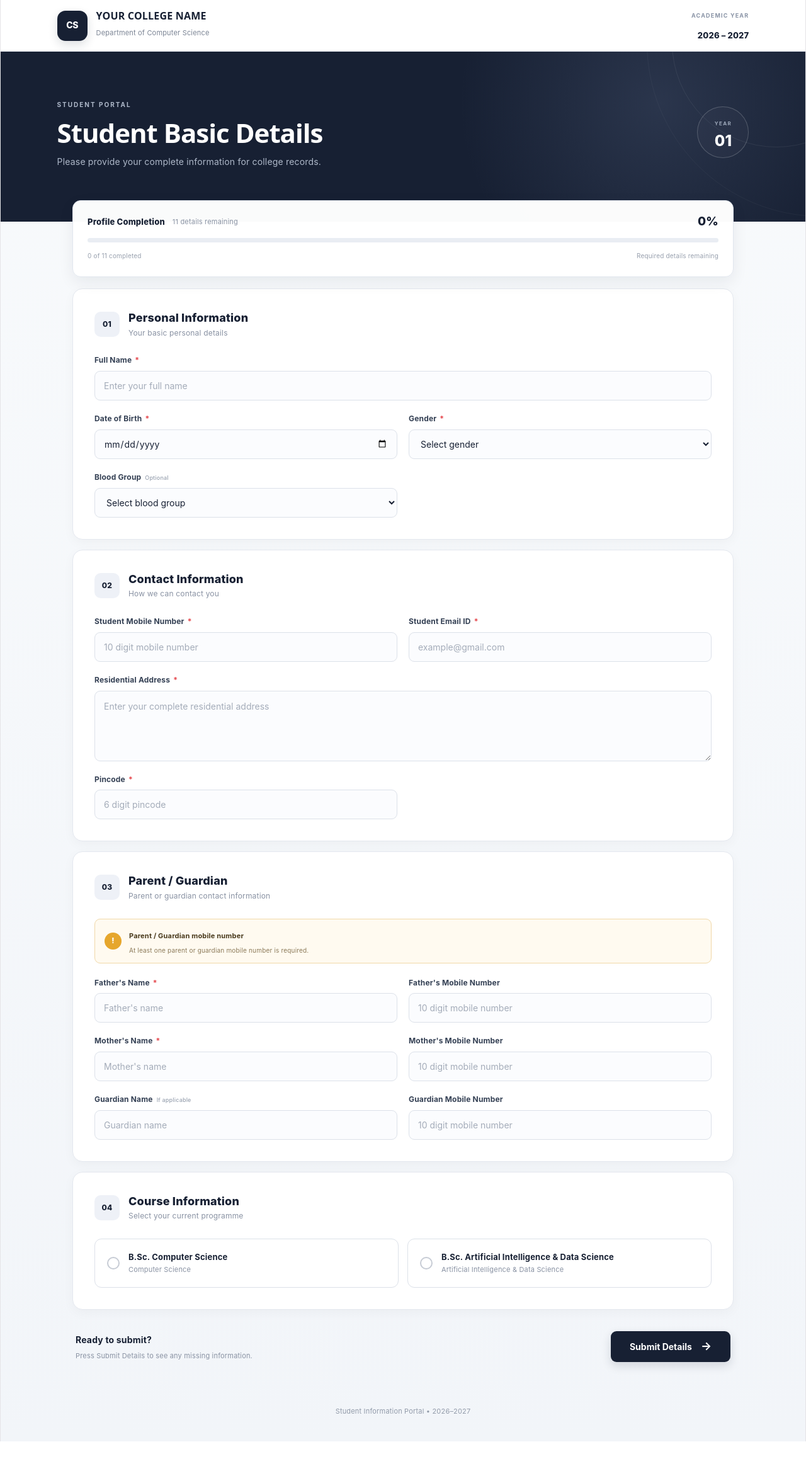
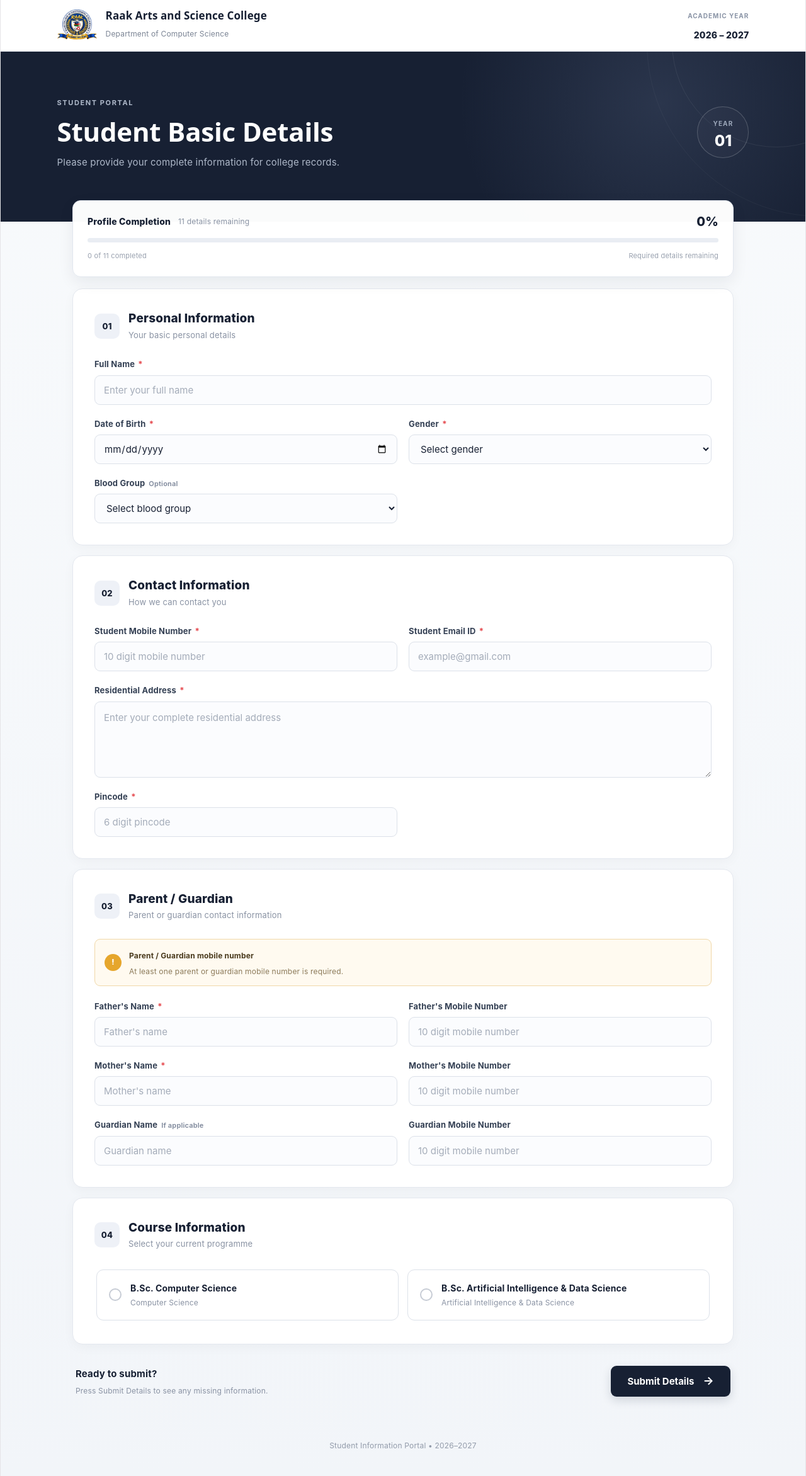
Before and after one commit to harimaxdp-blip/student_detials, a React (Vite) app: page / in a window 1280 px wide. Shown: the whole page at 63% size. Before the commit the page ends 2289 px from the top, so only its background shows below. Built offline with nearby package versions, Linux system fonts and the light colour scheme.

Commit message:
Updated project

```diff
--- a/src/components/StudentForm.css
+++ b/src/components/StudentForm.css
@@ -1,6 +1,7 @@
 /* =========================================================
    STUDENT INFORMATION PORTAL
-   COMPLETE RESPONSIVE CSS
+   COMPLETE RESPONSIVE CSS — FIXED & ENHANCED
+   TYPOGRAPHY PASS: sized up + loosened for student readability
    ========================================================= */
 
 
@@ -58,6 +59,11 @@ body,
     "Segoe UI",
     sans-serif;
 
+  /* READABILITY: crisper, cleaner text rendering across browsers */
+  -webkit-font-smoothing: antialiased;
+  -moz-osx-font-smoothing: grayscale;
+  text-rendering: optimizeLegibility;
+
   overflow-x: hidden;
 }
 
@@ -100,29 +106,30 @@ body,
   min-width: 0;
 }
 
+/* FIX: "width: 63x" is not a valid CSS length (missing the "p"
+   in "px"), so the browser drops that declaration entirely and
+   width falls back to its default — the logo box stopped being
+   sized at all. Corrected to 63px. */
 .college-logo {
-  width: 48px;
-  height: 48px;
+  width: 63px;
+  height: 63px;
 
   flex-shrink: 0;
 
   display: flex;
   align-items: center;
   justify-content: center;
+  overflow: hidden;
 
   border-radius: 13px;
 
-  background: #172033;
-
-  color: #ffffff;
-
-  font-size: 14px;
-  font-weight: 850;
-
-  letter-spacing: -0.5px;
-
-  box-shadow:
-    0 6px 15px rgba(23, 32, 51, 0.14);
+}
+
+.college-logo img {
+  width: 100%;
+  height: 100%;
+  object-fit: contain;
+  display: block;
 }
 
 .college-info {
@@ -134,12 +141,12 @@ body,
 
   color: #172033;
 
-  font-size: 16px;
-  line-height: 1.25;
+  font-size: 17px;
+  line-height: 1.3;
 
   font-weight: 800;
 
-  letter-spacing: 0.2px;
+  letter-spacing: 0.1px;
 
   white-space: nowrap;
 }
@@ -149,7 +156,7 @@ body,
 
   color: #7b8494;
 
-  font-size: 11px;
+  font-size: 12px;
 
   white-space: nowrap;
 }
@@ -172,11 +179,11 @@ body,
 
   color: #8a94a6;
 
-  font-size: 9px;
+  font-size: 10px;
 
   font-weight: 650;
 
-  letter-spacing: 1.2px;
+  letter-spacing: 1px;
 
   text-transform: uppercase;
 }
@@ -184,7 +191,7 @@ body,
 .academic-year strong {
   color: #172033;
 
-  font-size: 13px;
+  font-size: 14px;
 
   font-weight: 800;
 }
@@ -280,11 +287,11 @@ body,
 
   color: #aeb8c9;
 
-  font-size: 10px;
+  font-size: 11px;
 
   font-weight: 750;
 
-  letter-spacing: 2px;
+  letter-spacing: 1.6px;
 }
 
 .hero-content h2 {
@@ -295,23 +302,26 @@ body,
   font-size:
     clamp(28px, 4vw, 42px);
 
-  line-height: 1.15;
+  line-height: 1.2;
 
   font-weight: 800;
 
-  letter-spacing: -1px;
+  /* READABILITY: tight negative tracking makes large headings
+     harder to scan, especially for students reading on small
+     screens — loosened from -1px to a much gentler -0.2px. */
+  letter-spacing: -0.2px;
 }
 
 .hero-content p {
   max-width: 580px;
 
-  margin: 11px 0 0;
+  margin: 12px 0 0;
 
   color: #aeb8c9;
 
-  font-size: 14px;
-
-  line-height: 1.6;
+  font-size: 15px;
+
+  line-height: 1.65;
 }
 
 
@@ -349,11 +359,11 @@ body,
 
   color: #9da8ba;
 
-  font-size: 8px;
+  font-size: 10px;
 
   font-weight: 700;
 
-  letter-spacing: 1.3px;
+  letter-spacing: 1.1px;
 }
 
 .course-badge strong {
@@ -427,7 +437,7 @@ body,
 .completion-heading {
   color: #172033;
 
-  font-size: 13px;
+  font-size: 14px;
 
   font-weight: 800;
 }
@@ -435,7 +445,7 @@ body,
 .completion-status {
   color: #8992a3;
 
-  font-size: 11px;
+  font-size: 12px;
 }
 
 .completion-percentage {
@@ -443,7 +453,7 @@ body,
 
   color: #172033;
 
-  font-size: 19px;
+  font-size: 20px;
 
   font-weight: 850;
 }
@@ -501,7 +511,7 @@ body,
 
   color: #98a0ae;
 
-  font-size: 10px;
+  font-size: 11px;
 }
 
 .waiting-text {
@@ -601,7 +611,7 @@ body,
 
   color: #172033;
 
-  font-size: 12px;
+  font-size: 13px;
 
   font-weight: 850;
 }
@@ -611,9 +621,9 @@ body,
 
   color: #172033;
 
-  font-size: 18px;
-
-  line-height: 1.3;
+  font-size: 19px;
+
+  line-height: 1.35;
 
   font-weight: 800;
 }
@@ -623,9 +633,9 @@ body,
 
   color: #8992a3;
 
-  font-size: 12px;
-
-  line-height: 1.4;
+  font-size: 13px;
+
+  line-height: 1.5;
 }
 
 
@@ -666,7 +676,7 @@ body,
 .input-group label {
   color: #344054;
 
-  font-size: 12px;
+  font-size: 13px;
 
   line-height: 1.4;
 
@@ -684,11 +694,11 @@ body,
 .optional {
   margin-left: 6px;
 
-  color: #9aa3b1;
-
-  font-size: 9px;
-
-  font-weight: 500;
+  color: #7d879a;
+
+  font-size: 11px;
+
+  font-weight: 600;
 }
 
 
@@ -716,7 +726,9 @@ body,
 
   font-family: inherit;
 
-  font-size: 14px;
+  /* READABILITY: bumped from 14px so form text is comfortably
+     legible without being so small it needs squinting. */
+  font-size: 15px;
 
   transition:
     border-color 0.2s ease,
@@ -742,7 +754,7 @@ body,
 
   resize: vertical;
 
-  line-height: 1.5;
+  line-height: 1.55;
 }
 
 
@@ -789,17 +801,40 @@ body,
 
 
 /* =========================================================
-   ERROR
-   ========================================================= */
+   ERROR STATE
+   ========================================================= */
+
+.input-group input.input-error,
+.input-group select.input-error,
+.input-group textarea.input-error {
+  border-color: #e5484d;
+
+  background: #fef6f6;
+}
+
+.input-group input.input-error:focus,
+.input-group select.input-error:focus,
+.input-group textarea.input-error:focus {
+  border-color: #d14343;
+
+  box-shadow:
+    0 0 0 3px
+    rgba(212, 67, 67, 0.1);
+}
 
 .error-text {
   margin-top: -2px;
 
   color: #d14343;
 
-  font-size: 10px;
-
-  line-height: 1.3;
+  /* READABILITY: error messages are the most important text on
+     the page in the moment a student sees them — sized up and
+     given real weight so they're impossible to miss or misread. */
+  font-size: 12px;
+
+  font-weight: 600;
+
+  line-height: 1.4;
 }
 
 
@@ -827,12 +862,22 @@ body,
   border-radius: 9px;
 
   background: #fffaf0;
+
+  transition:
+    border-color 0.2s ease,
+    background 0.2s ease;
 }
 
 .parent-notice.valid {
   border-color: #b9dec2;
 
   background: #f3fbf5;
+}
+
+.parent-notice.invalid {
+  border-color: #f0b8b8;
+
+  background: #fdf3f3;
 }
 
 .notice-icon {
@@ -860,12 +905,16 @@ body,
   background: #218739;
 }
 
+.parent-notice.invalid .notice-icon {
+  background: #d14343;
+}
+
 .parent-notice strong {
   display: block;
 
   color: #4a3b1e;
 
-  font-size: 11px;
+  font-size: 12px;
 
   font-weight: 750;
 }
@@ -874,18 +923,26 @@ body,
   color: #205c2c;
 }
 
+.parent-notice.invalid strong {
+  color: #7a2323;
+}
+
 .parent-notice p {
   margin: 3px 0 0;
 
   color: #8c7a59;
 
-  font-size: 10px;
-
-  line-height: 1.4;
+  font-size: 12px;
+
+  line-height: 1.5;
 }
 
 .parent-notice.valid p {
   color: #56805f;
+}
+
+.parent-notice.invalid p {
+  color: #a15050;
 }
 
 
@@ -922,6 +979,18 @@ body,
     );
 
   gap: 14px;
+
+  padding: 3px;
+
+  border-radius: 13px;
+
+  transition: box-shadow 0.2s ease;
+}
+
+.course-options.course-error {
+  box-shadow:
+    0 0 0 1px
+    rgba(212, 67, 67, 0.35);
 }
 
 .course-option {
@@ -1050,7 +1119,7 @@ body,
 
   color: #172033;
 
-  font-size: 13px;
+  font-size: 14px;
 
   line-height: 1.4;
 
@@ -1064,9 +1133,15 @@ body,
 
   color: #8992a3;
 
-  font-size: 11px;
-
-  line-height: 1.4;
+  font-size: 12px;
+
+  line-height: 1.45;
+}
+
+.course-error-text {
+  display: block;
+
+  margin-top: 8px;
 }
 
 
@@ -1098,7 +1173,7 @@ body,
 
   color: #172033;
 
-  font-size: 14px;
+  font-size: 15px;
 
   font-weight: 750;
 }
@@ -1108,9 +1183,9 @@ body,
 
   color: #8992a3;
 
-  font-size: 11px;
-
-  line-height: 1.4;
+  font-size: 12px;
+
+  line-height: 1.5;
 }
 
 
@@ -1141,7 +1216,7 @@ body,
 
   font-family: inherit;
 
-  font-size: 14px;
+  font-size: 15px;
 
   font-weight: 750;
 
@@ -1177,6 +1252,26 @@ body,
   transform: translateY(0);
 }
 
+.submit-area button:disabled {
+  background: #7d8699;
+
+  color: #ffffff;
+
+  cursor: not-allowed;
+
+  box-shadow: none;
+
+  transform: none;
+}
+
+.submit-area button:disabled:hover {
+  background: #7d8699;
+
+  box-shadow: none;
+
+  transform: none;
+}
+
 .submit-disabled {
   background: #dfe3e9;
 
@@ -1255,7 +1350,7 @@ body,
 .success-message strong {
   color: #205c2c;
 
-  font-size: 12px;
+  font-size: 13px;
 }
 
 .success-message p {
@@ -1263,7 +1358,9 @@ body,
 
   color: #56805f;
 
-  font-size: 10px;
+  font-size: 12px;
+
+  line-height: 1.5;
 }
 
 
@@ -1283,7 +1380,7 @@ body,
 
   color: #929baa;
 
-  font-size: 11px;
+  font-size: 12px;
 }
 
 
@@ -1370,11 +1467,11 @@ body,
 
     text-overflow: ellipsis;
 
-    font-size: 13px;
+    font-size: 14px;
   }
 
   .college-info p {
-    font-size: 9px;
+    font-size: 10px;
   }
 
   .academic-year {
@@ -1396,13 +1493,13 @@ body,
   .hero-content h2 {
     font-size: 26px;
 
-    letter-spacing: -0.5px;
+    letter-spacing: -0.1px;
   }
 
   .hero-content p {
     max-width: 290px;
 
-    font-size: 13px;
+    font-size: 14px;
   }
 
   .course-badge {
@@ -1436,15 +1533,15 @@ body,
   }
 
   .completion-heading {
-    font-size: 12px;
+    font-size: 13px;
   }
 
   .completion-status {
-    font-size: 10px;
+    font-size: 11px;
   }
 
   .completion-percentage {
-    font-size: 17px;
+    font-size: 18px;
   }
 
   .progress-track {
@@ -1454,9 +1551,9 @@ body,
   }
 
   .completion-bottom {
-    font-size: 9px;
-
-    line-height: 1.4;
+    font-size: 10px;
+
+    line-height: 1.45;
   }
 
 
@@ -1496,15 +1593,15 @@ body,
 
     border-radius: 9px;
 
+    font-size: 12px;
+  }
+
+  .block-heading h3 {
+    font-size: 16px;
+  }
+
+  .block-heading p {
     font-size: 11px;
-  }
-
-  .block-heading h3 {
-    font-size: 15px;
-  }
-
-  .block-heading p {
-    font-size: 10px;
   }
 
 
@@ -1519,7 +1616,7 @@ body,
   }
 
   .input-group label {
-    font-size: 11px;
+    font-size: 12px;
   }
 
   .input-group input,
@@ -1530,6 +1627,8 @@ body,
       0
       13px;
 
+    /* NOTE: kept at 16px on purpose — anything smaller makes iOS
+       Safari auto-zoom into the field on focus. Do not reduce. */
     font-size: 16px;
   }
 
@@ -1560,11 +1659,11 @@ body,
   }
 
   .parent-notice strong {
-    font-size: 10px;
+    font-size: 11px;
   }
 
   .parent-notice p {
-    font-size: 9px;
+    font-size: 11px;
   }
 
 
@@ -1581,11 +1680,11 @@ body,
   }
 
   .course-text strong {
-    font-size: 12px;
+    font-size: 13px;
   }
 
   .course-text small {
-    font-size: 10px;
+    font-size: 11px;
   }
 
 
@@ -1641,11 +1740,11 @@ body,
   .college-info h1 {
     max-width: 180px;
 
-    font-size: 12px;
+    font-size: 13px;
   }
 
   .college-info p {
-    font-size: 8px;
+    font-size: 9px;
   }
 
   .form-intro {
--- a/src/components/StudentForm.jsx
+++ b/src/components/StudentForm.jsx
@@ -6,7 +6,7 @@ import {
 } from "firebase/firestore";
 import { db } from "../firebase";
 import "./StudentForm.css";
-
+import collegeLogo from "../assets/img.png";
 const initialFormData = {
   fullName: "",
   dob: "",
@@ -322,12 +322,12 @@ function StudentForm() {
 
         <div className="brand">
 
-          <div className="college-logo">
-            CS
-          </div>
+<div className="college-logo">
+  <img src={collegeLogo} alt="College Logo" />
+</div>
 
           <div className="college-info">
-            <h1>YOUR COLLEGE NAME</h1>
+            <h1>Raak Arts and Science College</h1>
 
             <p>
               Department of Computer Science
```
Also changed, not shown: src/assets/img.png (added).
